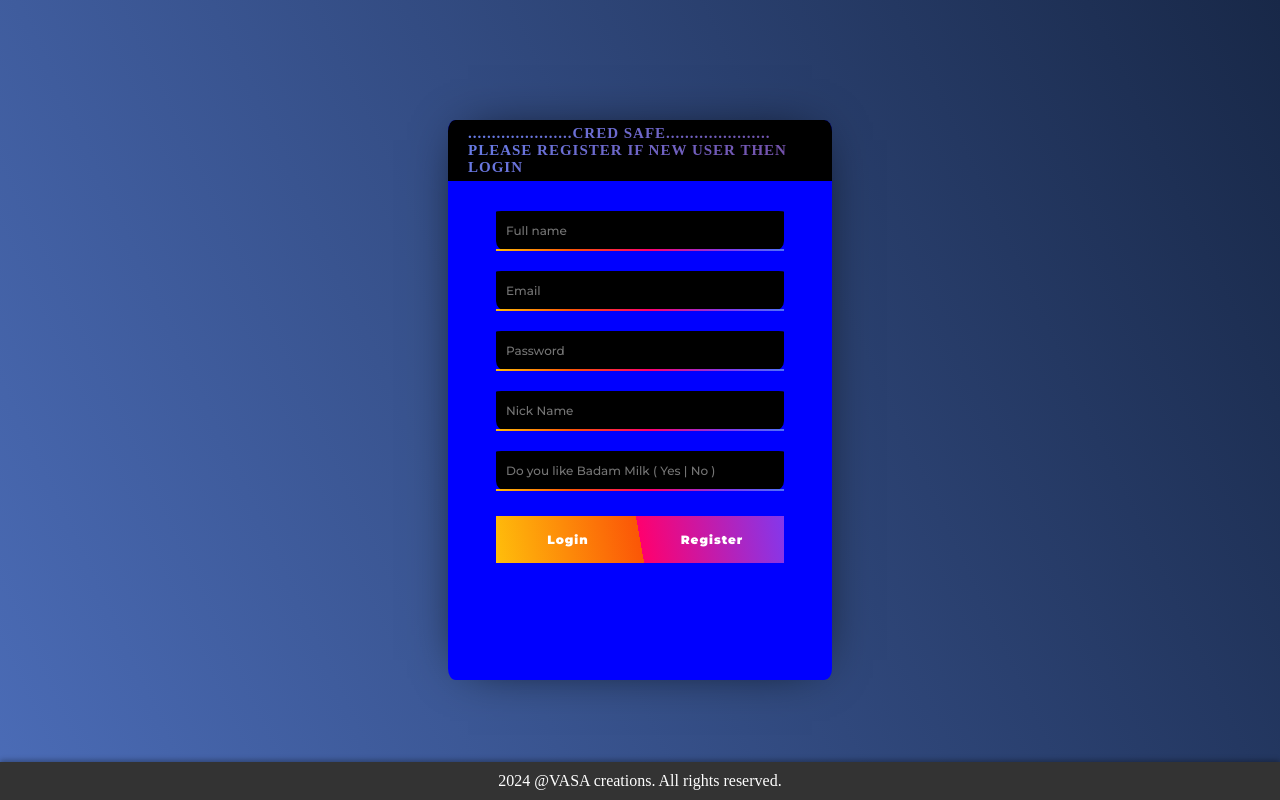
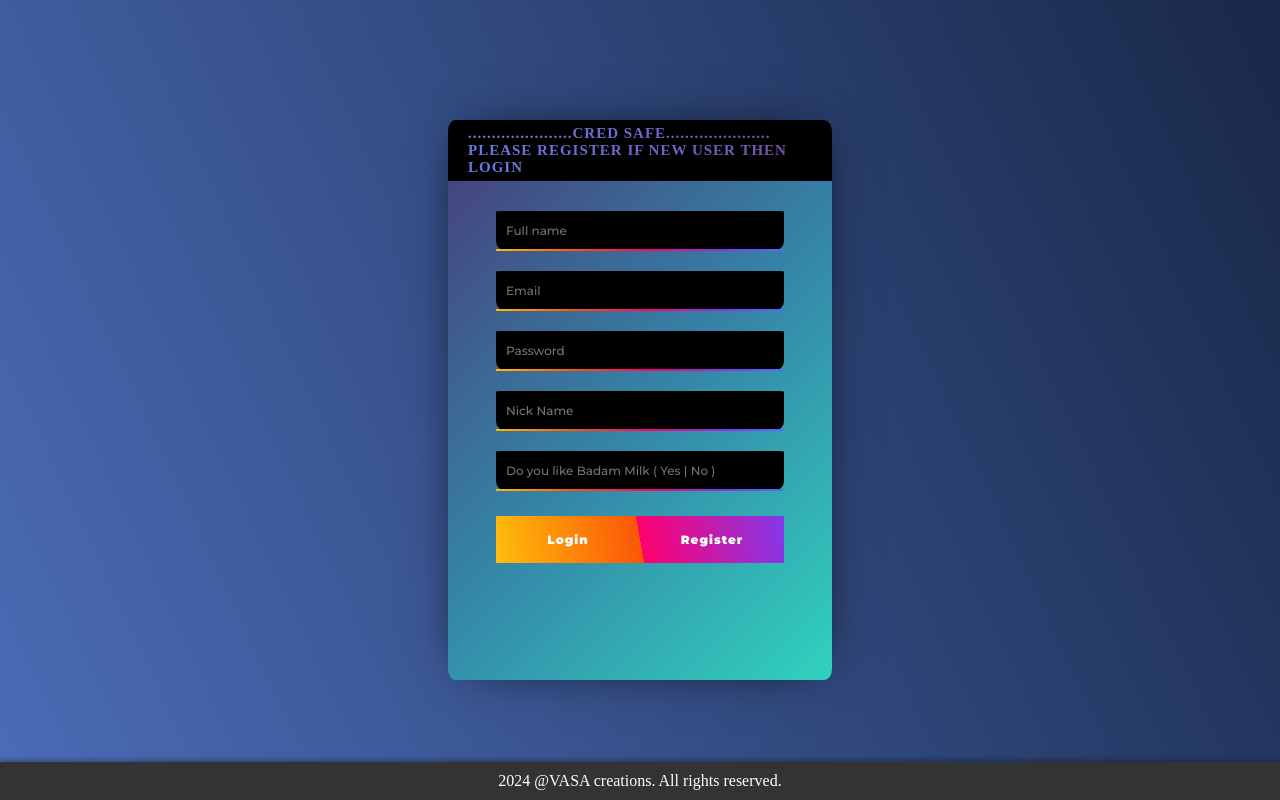
Before and after one commit to YASHWANTHGOWDAKS5/loginby_yashu, a plain HTML site: page index.html in a window 1280 px wide. Drawn offline with Linux system fonts and the light colour scheme; a web font is replaced by a local one.

Commit message:
Update styles.css'

```diff
--- a/css/styles.css
+++ b/css/styles.css
@@ -36,7 +36,7 @@ footer {
     width: 100%;
     height: 100%;
 
-   background: blue;
+   background-image: linear-gradient(-225deg, #473B7B 0%, #3584A7 51%, #30D2BE 100%);
     box-shadow: 0 0 50px -20px #000;
     border-radius: 2%;
 
```
